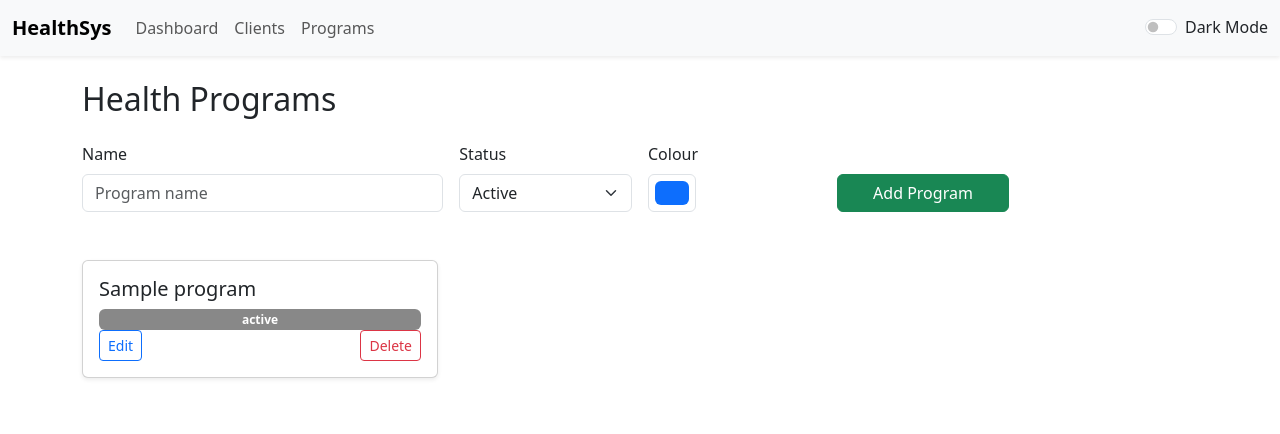
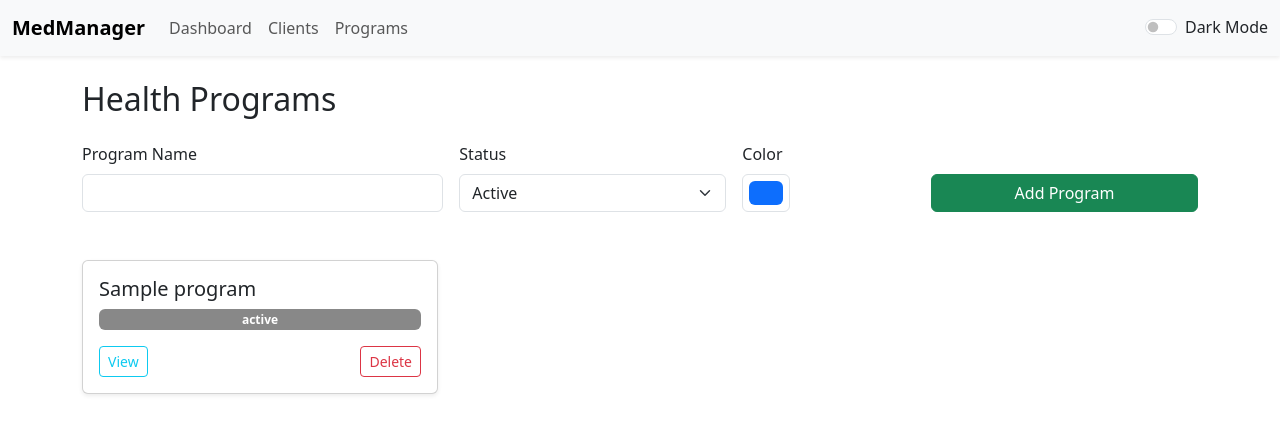
Before and after one commit to BrianaNzivu/MedManager, a Flask app: template templates/programs.html in a window 1280 px wide. Shown: the top 434 px of the page. Run offline with Flask 3, Linux system fonts and the light colour scheme; the template is opened without the code that fills it: most values are stand-ins (such as "Sample title", 1, 10 or a date in 2020).

Commit message:
Final frontend working, program details downloadable

```diff
--- a/app.py
+++ b/app.py
@@ -7,7 +7,7 @@ from firestore_service import (
     get_programs, add_program, get_program
 )
 
-# Set up Flask app
+
 BASE_DIR     = os.path.dirname(os.path.abspath(__file__))
 TEMPLATE_DIR = os.path.join(BASE_DIR, 'templates')
 STATIC_DIR   = os.path.join(BASE_DIR, 'static')
@@ -16,9 +16,8 @@ app = Flask(__name__,
             template_folder=TEMPLATE_DIR,
             static_folder=STATIC_DIR)
 
-# ──────────────────────────────────────────────────────────────────────────────
+
 # Dashboard
-# ──────────────────────────────────────────────────────────────────────────────
 @app.route('/')
 @app.route('/dashboard')
 def dashboard():
@@ -42,9 +41,7 @@ def dashboard():
                            program_counts=program_counts,
                            program_colors=program_colors)
 
-# ──────────────────────────────────────────────────────────────────────────────
 # Clients (List + Create)
-# ──────────────────────────────────────────────────────────────────────────────
 @app.route('/clients', methods=['GET', 'POST'])
 def clients():
     if request.method == 'POST':
@@ -60,9 +57,7 @@ def clients():
                            clients=get_clients(),
                            programs=get_programs())
 
-# ──────────────────────────────────────────────────────────────────────────────
 # Client Profile / Edit
-# ──────────────────────────────────────────────────────────────────────────────
 @app.route('/clients/<client_id>', methods=['GET', 'POST'])
 def client_profile(client_id):
     if request.method == 'POST':
@@ -78,17 +73,14 @@ def client_profile(client_id):
                            client=get_client(client_id),
                            programs=get_programs())
 
-# ──────────────────────────────────────────────────────────────────────────────
+
 # Delete Client
-# ──────────────────────────────────────────────────────────────────────────────
 @app.route('/clients/<client_id>/delete', methods=['POST'])
 def client_delete(client_id):
     delete_client(client_id)
     return redirect(url_for('clients'))
 
-# ──────────────────────────────────────────────────────────────────────────────
 # Programs (List + Create)
-# ──────────────────────────────────────────────────────────────────────────────
 @app.route('/programs', methods=['GET', 'POST'])
 def programs():
     if request.method == 'POST':
@@ -101,9 +93,7 @@ def programs():
 
     return render_template('programs.html', programs=get_programs())
 
-# ──────────────────────────────────────────────────────────────────────────────
 # Program Detail Page (lists enrolled clients)
-# ──────────────────────────────────────────────────────────────────────────────
 @app.route('/programs/<program_id>')
 def program_detail(program_id):
     program = get_program(program_id)
@@ -115,10 +105,7 @@ def program_detail(program_id):
 
     return render_template('program_detail.html', program=program, clients=clients)
 
-
-# ──────────────────────────────────────────────────────────────────────────────
 # CSV Download of Program Client List
-# ──────────────────────────────────────────────────────────────────────────────
 @app.route('/programs/<program_id>/download')
 def download_program_csv(program_id):
     program = get_program(program_id)
@@ -139,8 +126,11 @@ def download_program_csv(program_id):
                         "Content-Disposition": f"attachment;filename={filename}"
                     })
 
-# ──────────────────────────────────────────────────────────────────────────────
-# Run the Flask app
-# ──────────────────────────────────────────────────────────────────────────────
+@app.route('/programs/<program_id>/delete', methods=['POST'])
+def delete_program(program_id):
+    db.collection('programs').document(program_id).delete()
+    return redirect(url_for('programs'))
+
+
 if __name__ == '__main__':
     app.run(debug=True)
--- a/firestore_service.py
+++ b/firestore_service.py
@@ -26,4 +26,4 @@ def get_programs():
 
 def get_program(program_id):
     doc = db.collection('programs').document(program_id).get()
-    return {**doc.to_dict(), 'id': doc.id} if doc.exists else None
+    return doc.to_dict() if doc.exists else None
--- a/templates/index.html
+++ b/templates/index.html
@@ -2,7 +2,7 @@
 <html lang="en" data-bs-theme="light">
 <head>
   <meta charset="UTF-8">
-  <title>HealthSys</title>
+  <title>MedManager</title>
   <meta name="viewport" content="width=device-width,initial-scale=1">
   <link href="https://cdn.jsdelivr.net/npm/bootstrap@5.3.2/dist/css/bootstrap.min.css" rel="stylesheet">
   <link rel="stylesheet" href="https://cdnjs.cloudflare.com/ajax/libs/animate.css/4.1.1/animate.min.css"/>
@@ -11,7 +11,7 @@
 <body>
   <nav class="navbar navbar-expand-lg navbar-light bg-body-tertiary shadow-sm">
     <div class="container-fluid">
-      <a class="navbar-brand fw-bold" href="{{ url_for('dashboard') }}">HealthSys</a>
+      <a class="navbar-brand fw-bold" href="{{ url_for('dashboard') }}">MedManager</a>
       <button class="navbar-toggler" type="button" data-bs-toggle="collapse"
               data-bs-target="#navbarNav"><span class="navbar-toggler-icon"></span></button>
       <div class="collapse navbar-collapse" id="navbarNav">
--- a/templates/programs.html
+++ b/templates/programs.html
@@ -1,15 +1,14 @@
 {% extends "index.html" %}
-
 {% block content %}
 <h2 class="mb-4">Health Programs</h2>
 
-  <!-- Add Program Form -->
+<!-- Add New Program Form -->
 <form method="POST" class="row g-3 align-items-end mb-5">
   <div class="col-md-4">
-      <label class="form-label">Name</label>
-      <input name="name" class="form-control" placeholder="Program name" required>
+    <label class="form-label">Program Name</label>
+    <input name="name" class="form-control" required>
   </div>
-    <div class="col-md-2">
+  <div class="col-md-3">
     <label class="form-label">Status</label>
     <select name="status" class="form-select">
       <option value="Active">Active</option>
@@ -18,11 +17,11 @@
     </select>
   </div>
   <div class="col-md-2">
-      <label class="form-label">Colour</label>
+    <label class="form-label">Color</label>
     <input name="color" type="color" class="form-control form-control-color" value="#0d6efd">
   </div>
-    <div class="col-md-2">
-      <button class="btn btn-success w-100">Add Program</button>
+  <div class="col-md-3">
+    <button type="submit" class="btn btn-success w-100">Add Program</button>
   </div>
 </form>
 
@@ -33,61 +32,21 @@
       <div class="card h-100 shadow-sm">
         <div class="card-body d-flex flex-column">
           <h5 class="card-title">{{ p.name }}</h5>
-            <span class="badge program-badge" data-bg="{{ program.color }}">
-              {{ program.status }}
+
+          <!-- Here we use p.color not program.color -->
+          <span class="badge program-badge mb-3" style="background-color: {{ p.color }}; color: #fff;">
+            {{ p.status }}
           </span>
+
           <div class="mt-auto d-flex justify-content-between">
-              <!-- Edit Button -->
-              <button type="button"
-                      class="btn btn-sm btn-outline-primary"
-                      data-bs-toggle="modal"
-                      data-bs-target="#editModal{{ p.id }}">
-                Edit
-              </button>
+            <a href="{{ url_for('program_detail', program_id=p.id) }}" class="btn btn-sm btn-outline-info">View</a>
 
-              <!-- Delete Form -->
             <form method="POST" action="{{ url_for('delete_program', program_id=p.id) }}">
-                <button type="submit" class="btn btn-sm btn-outline-danger">
-                  Delete
-                </button>
+              <button type="submit" class="btn btn-sm btn-outline-danger">Delete</button>
             </form>
           </div>
+
         </div>
-        </div>
-      </div>
-
-      <!-- Edit Program Modal -->
-      <div class="modal fade" id="editModal{{ p.id }}" tabindex="-1">
-        <div class="modal-dialog">
-          <form method="POST" action="{{ url_for('edit_program', program_id=p.id) }}">
-            <div class="modal-content">
-              <div class="modal-header">
-                <h5 class="modal-title">Edit Program</h5>
-                <button type="button" class="btn-close" data-bs-dismiss="modal"></button>
-              </div>
-              <div class="modal-body">
-                <div class="mb-3">
-                  <label class="form-label">Name</label>
-                  <input name="name" class="form-control" value="{{ p.name }}" required>
-                </div>
-                <div class="mb-3">
-                  <label class="form-label">Status</label>
-                  <select name="status" class="form-select">
-                    {% for s in ['Active','Critical','Inactive'] %}
-                      <option value="{{ s }}" {% if p.status==s %}selected{% endif %}>{{ s }}</option>
-                    {% endfor %}
-                  </select>
-                </div>
-                <div class="mb-3">
-                  <label class="form-label">Colour</label>
-                  <input name="color" type="color" class="form-control form-control-color" value="{{ p.color }}">
-                </div>
-              </div>
-              <div class="modal-footer">
-                <button type="submit" class="btn btn-success">Save Changes</button>
-              </div>
-            </div>
-          </form>
       </div>
     </div>
   {% endfor %}
```
Also changed, not shown: templates/program_detail.html (+1 -10 lines). Lines whose indentation alone changed are shown as unchanged.
